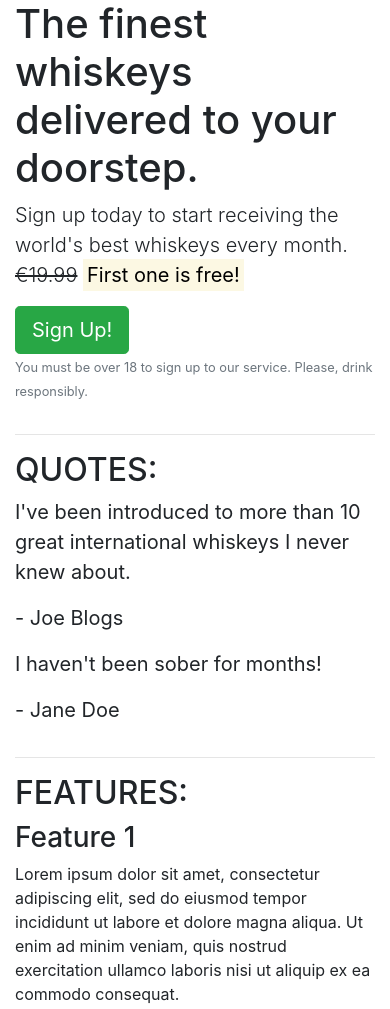
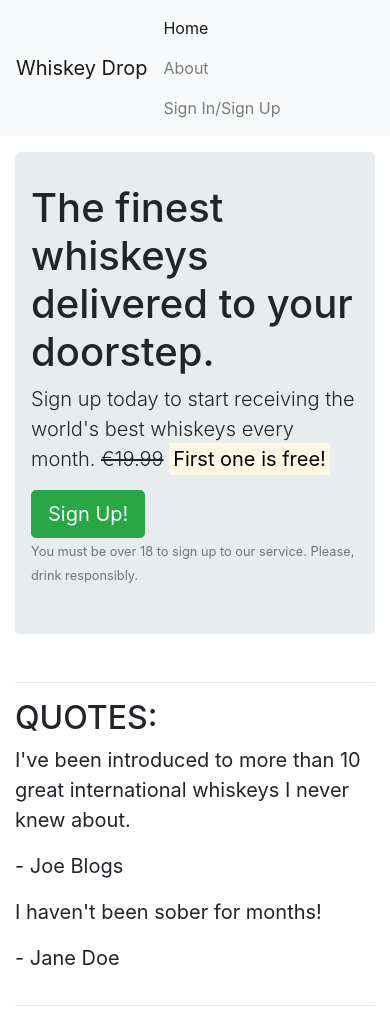
Before and after one commit to bozy15/Whiskey-drop, a plain HTML site: page index.html in a window 390 px wide. Shown: the top 1009 px of the page. Drawn offline with nearby package versions, Linux system fonts and the light colour scheme.

Commit message:
add a responsive nav bar to index.html

```diff
--- a/index.html
+++ b/index.html
@@ -7,11 +7,23 @@
     <link rel="stylesheet" href="https://stackpath.bootstrapcdn.com/bootstrap/4.1.3/css/bootstrap.min.css" integrity="sha384-MCw98/SFnGE8fJT3GXwEOngsV7Zt27NXFoaoApmYm81iuXoPkFOJwJ8ERdknLPMO" crossorigin="anonymous">
 </head>
 <body>
-    <article class="container">
+    <nav class="navbar navbar-light bg-light navbar-expand-sm">
+        <a href="/" class="navbar-brand">Whiskey Drop</a>
+        <ul class="navbar-nav mr-auto">
+            <li class="active nav-item mr-2"><a class="nav-link" href="/">Home</a></li>
+            <li class="nav-item mr-2"><a class="nav-link" href="/about">About</a></li>
+            <li class="nav-item mr-2 d-block d-md-none"><a class="nav-link" href="/login">Sign In/Sign Up</a></li>
+        </ul>
+        <div class="d-none d-md-block">
+            <p class="navbar-text my-auto mr-2"><i>Great whiskey delivered to your door!</i></p>
+            <a href="/login">Sign in/Sign up</a>
+        </div>
+    </nav>
+    <article class="container mt-3">
         <!-- Callout -->
         <div class="row">
             <div class="col-12">
-                <section class="callout">
+                <section class="callout jumbotron">
                     <h1>The finest whiskeys delivered to your doorstep.</h1>
                     <p class="lead">Sign up today to start receiving the world's best whiskeys every month.
                     <s>€19.99</s> <strong><mark>First one is free!</mark></strong></p>
```
